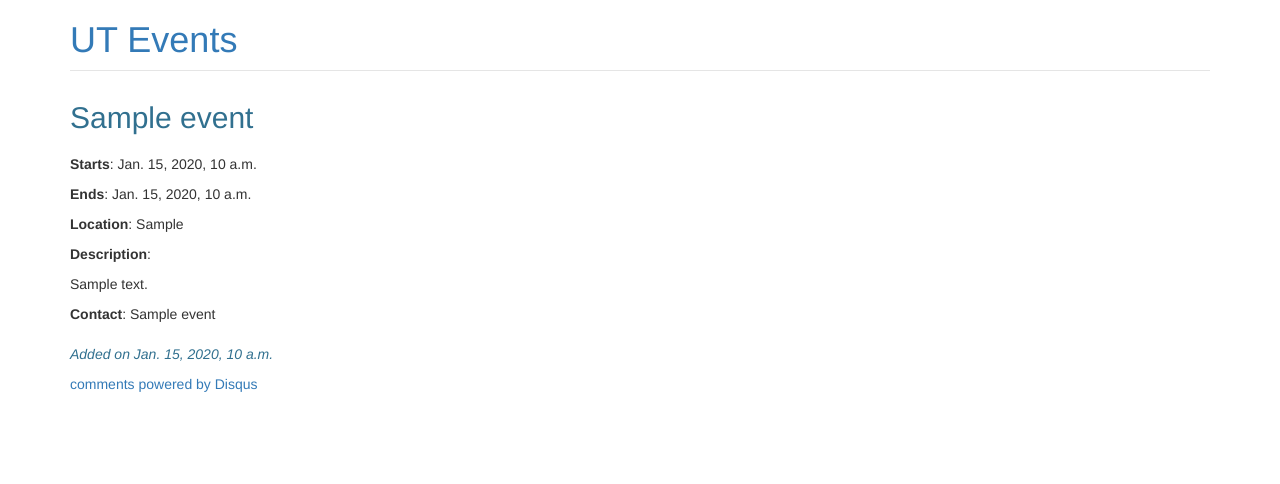
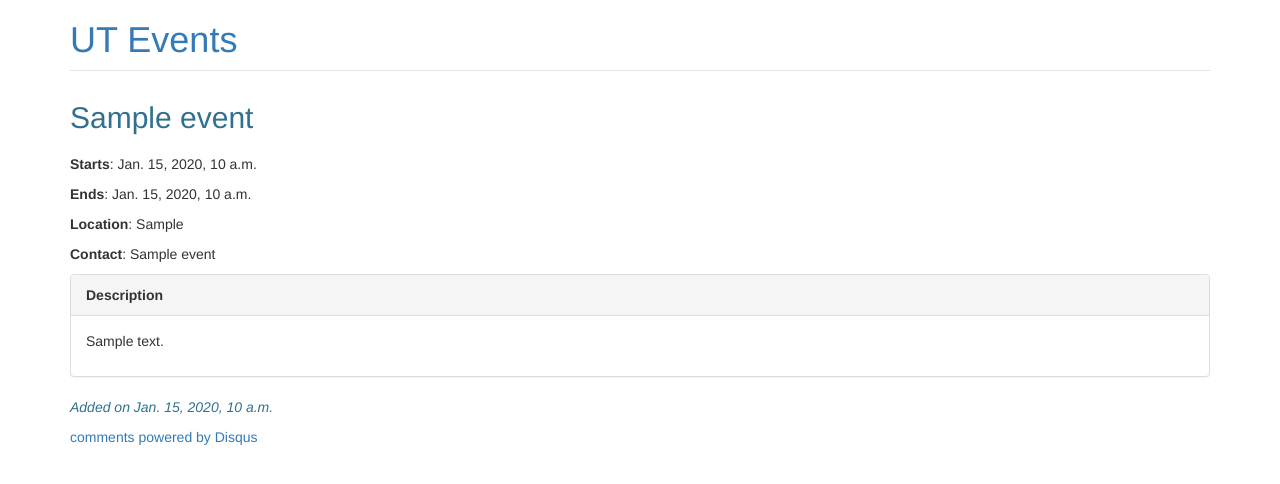
Before and after one commit to greyshi/ut-events-form, a Django app: page /events/1/ in a window 1280 px wide. Shown: the top 484 px of the page. Run offline with Django 3.2, Linux system fonts and the light colour scheme; tables that the repository leaves empty hold one stand-in row (values such as "Sample post"); parts of the project's set-up code (start-up, migrations or seed data) failed here and were passed over; some libraries are stand-ins or nearby versions.

Commit message:
Put event descriptions inside of panels

```diff
--- a/form/templates/detail.html
+++ b/form/templates/detail.html
@@ -20,11 +20,16 @@ UT Events - {{ event.title }}
     <p><strong>Ends</strong>: {{ event.end_time }}</p>
   {% endif %}
   <p><strong>Location</strong>: {{ event.location }}</p>
-  {% if event.description %}
-    <p><strong>Description</strong>: {{ event.description|linebreaks }}</p>
-  {% endif %}
   {% if event.contact_name %}
     <p><strong>Contact</strong>: {{ event.contact_name }}</p>
+  {% endif %}
+  {% if event.description %}
+    <div class="panel panel-default">
+      <div class="panel-heading"><strong>Description</strong></div>
+      <div class="panel-body">
+        {{ event.description|linebreaks }}
+      </div>
+    </div>
   {% endif %}
   <em><p class='text-info' style="margin-top: 20px">Added on {{ event.pub_date }}</p></em>
 
```
